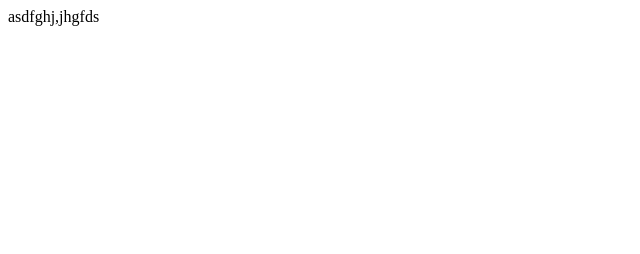
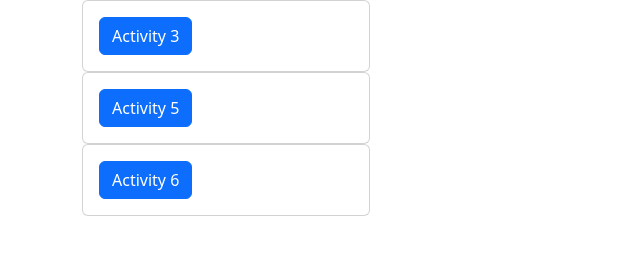
Before and after one commit to JairoPreciado/JairoPreciado.github.io, a plain HTML site: page index.html in a window 1280 px wide. Shown: the whole page, without its empty margins (0-640 px from the left). Drawn offline with nearby package versions, Linux system fonts and the light colour scheme.

Commit message:
Update index.html

```diff
--- a/index.html
+++ b/index.html
@@ -1 +1,40 @@
-asdfghj,jhgfds
+<!DOCTYPE html>
+<html lang="en">
+
+<head>
+    <meta charset="UTF-8">
+    <meta name="viewport" content="width=device-width, initial-scale=1.0">
+    <title>Actividades de IOT</title>
+    <link rel="stylesheet" href="style.css">
+    <link href="https://cdn.jsdelivr.net/npm/bootstrap@5.3.3/dist/css/bootstrap.min.css" rel="stylesheet"
+        integrity="sha384-QWTKZyjpPEjISv5WaRU9OFeRpok6YctnYmDr5pNlyT2bRjXh0JMhjY6hW+ALEwIH" crossorigin="anonymous">
+</head>
+
+<body>
+    <div class="container">
+        <div class="card" style="width: 18rem;">
+            <div class="card-body">
+                <div class="container2">
+                    <a href="./Actividad3/index.php" class="btn btn-primary">Activity 3</a>
+                </div>
+            </div>
+        </div>
+        <div class="card" style="width: 18rem;">
+            <div class="card-body">
+                <div class="container2">
+                    <a href="./Actividad5/index.html" class="btn btn-primary">Activity 5</a>
+                </div>
+            </div>
+        </div>
+        <div class="card" style="width: 18rem;">
+            <div class="card-body">
+                <div class="container2">
+                    <a href="./Actividad6/index.html" class="btn btn-primary">Activity 6</a>
+                </div>
+            </div>
+        </div>
+    </div>
+
+</body>
+
+</html>
```
